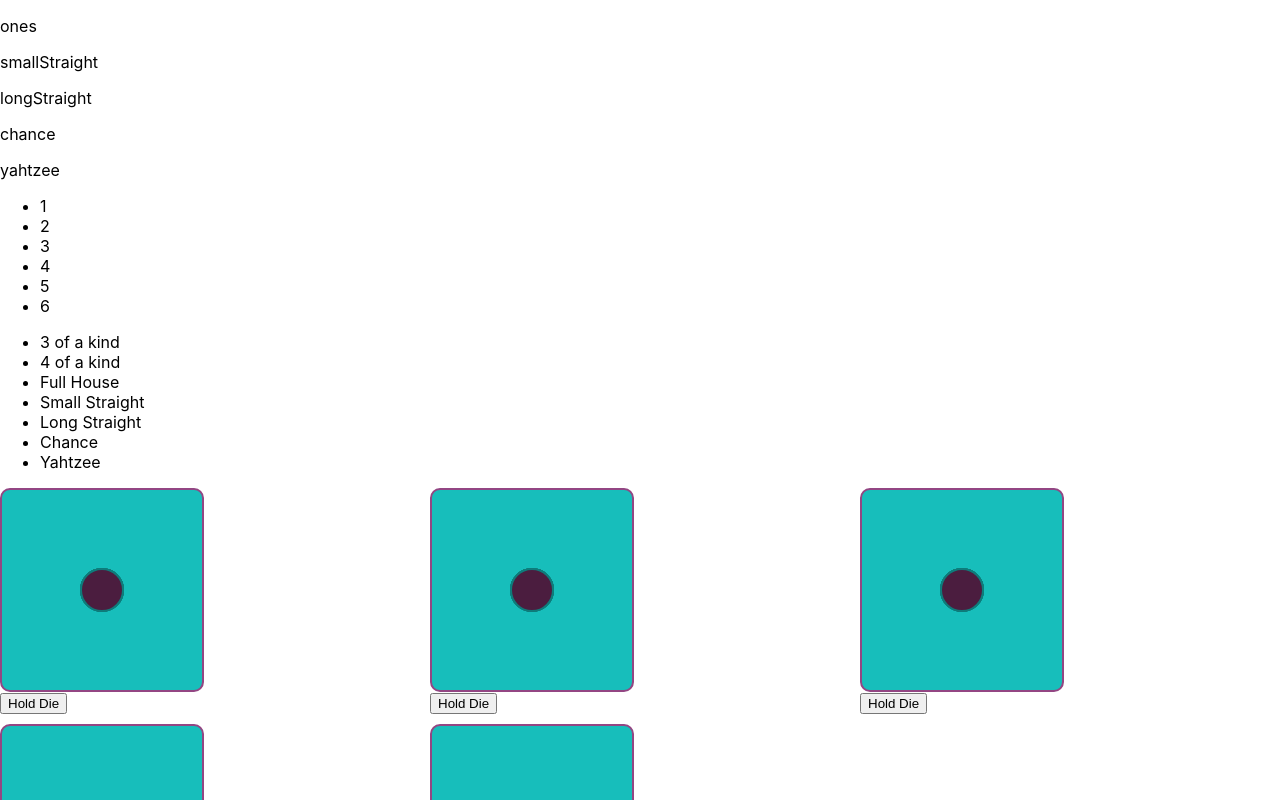
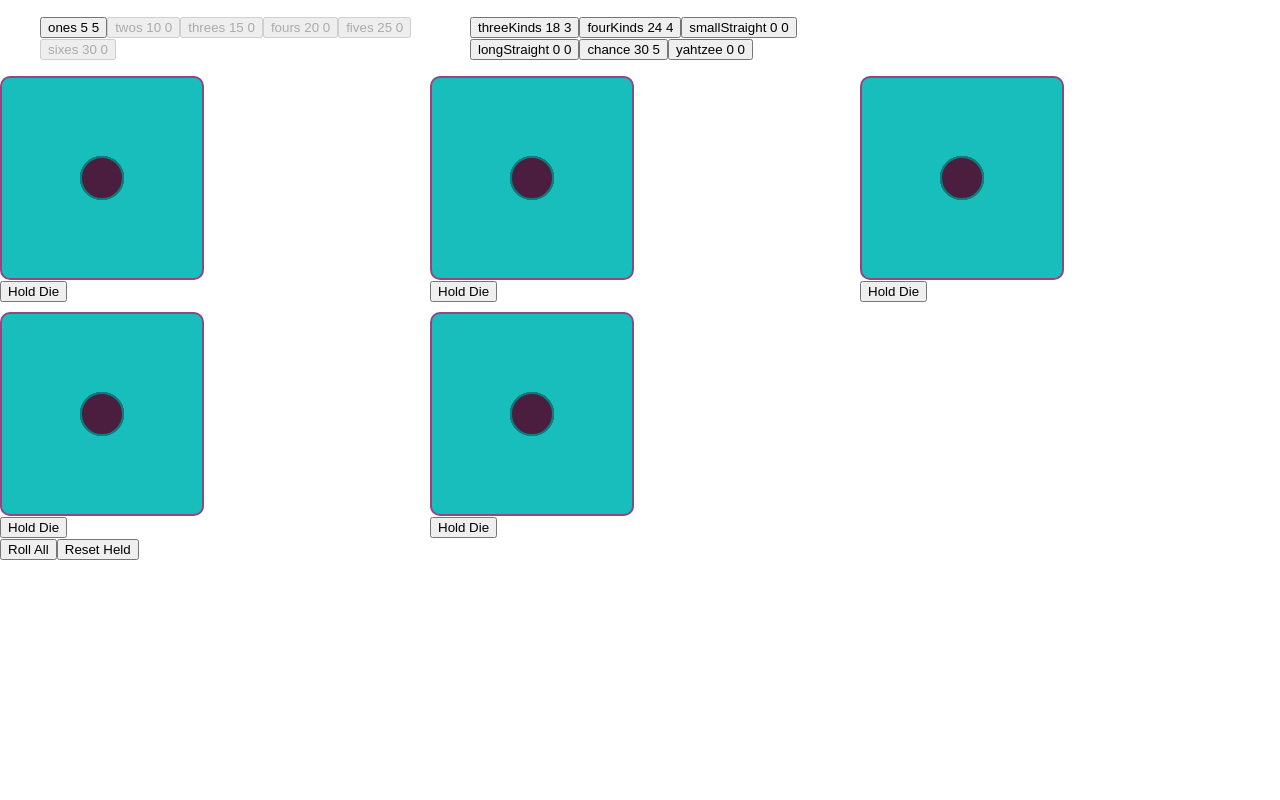
Before and after one commit to LiamMyles/yahtzee-redux, a React (Create React App) app: page / in a window 1280 px wide. Shown: the top 800 px of the page. Built offline with nearby package versions, Linux system fonts and the light colour scheme.

Commit message:
Started work on scoreboard

```diff
--- a/src/App.css
+++ b/src/App.css
@@ -1,5 +1,11 @@
-section {
+.dice {
   display: grid;
   grid-template-columns: repeat(3, 1fr);
   grid-gap: 10px;
 }
+
+.score-board {
+  display: grid;
+  grid-template-columns: repeat(3, 1fr);
+  grid-gap: 10px;
+}
--- a/src/App.jsx
+++ b/src/App.jsx
@@ -52,7 +52,7 @@ function App() {
     <>
       <ScoreBoard dice={diceState.map(({ side }) => side)} />
       <div>
-        <section>
+        <section className="dice">
           {diceState.map((dieState, index) => (
             <div key={index}>
               <Die
@@ -113,48 +113,164 @@ function Die({ side = 1, theme = 1, clickFunction, isHeld }) {
   );
 }
 
+function ScoreButtonSelection({ isValidScore, children }) {
+  return <button disabled={!isValidScore}>{children}</button>;
+}
+
 function ScoreBoard({ dice }) {
-  const scores = [
-    { test: dice => dice.includes(1), name: "ones" },
-    { test: dice => dice.includes(2), name: "twos" },
-    { test: dice => dice.includes(3), name: "threes" },
-    { test: dice => dice.includes(4), name: "fours" },
-    { test: dice => dice.includes(5), name: "fives" },
-    { test: dice => dice.includes(6), name: "sixes" },
-    { test: dice => new Set(dice).size === 3, name: "threeKids" },
-    { test: dice => new Set(dice).size === 2, name: "fourKids" },
-    { test: dice => dice.includes(1), name: "smallStraight" },
-    { test: dice => dice.includes(1), name: "longStraight" },
-    { test: () => true, name: "chance" },
-    { test: dice => new Set(dice).size === 1, name: "yahtzee" }
-  ];
+  function getUpperScoreFunction(scoringNumber) {
+    return dice =>
+      dice
+        .filter(die => die === scoringNumber)
+        .reduce((prev, current) => prev + current, 0);
+  }
+
+  const scores = {
+    upper: [
+      {
+        test: dice => dice.includes(1),
+        name: "ones",
+        topScore: 5,
+        getScore: getUpperScoreFunction(1)
+      },
+      {
+        test: dice => dice.includes(2),
+        name: "twos",
+        topScore: 10,
+        getScore: getUpperScoreFunction(2)
+      },
+      {
+        test: dice => dice.includes(3),
+        name: "threes",
+        topScore: 15,
+        getScore: getUpperScoreFunction(3)
+      },
+      {
+        test: dice => dice.includes(4),
+        name: "fours",
+        topScore: 20,
+        getScore: getUpperScoreFunction(4)
+      },
+      {
+        test: dice => dice.includes(5),
+        name: "fives",
+        topScore: 25,
+        getScore: getUpperScoreFunction(5)
+      },
+      {
+        test: dice => dice.includes(6),
+        name: "sixes",
+        topScore: 30,
+        getScore: getUpperScoreFunction(6)
+      }
+    ],
+    lower: [
+      {
+        test: dice => {
+          const newDice = [...dice];
+          newDice.sort();
+
+          const firstHalf = newDice.slice(0, 3);
+          const endHalf = newDice.slice(2);
+
+          return (
+            firstHalf.every(die => die === firstHalf[0]) ||
+            endHalf.every(die => die === endHalf[0])
+          );
+        },
+        name: "threeKinds",
+        topScore: 18,
+        getScore: dice => {
+          const newDice = [...dice];
+          newDice.sort();
+
+          const firstHalf = newDice.slice(0, 3);
+          const endHalf = newDice.slice(2);
+
+          if (firstHalf.every(die => die === firstHalf[0]))
+            return firstHalf[0] * 3;
+          if (endHalf.every(die => die === endHalf[0])) return endHalf[0] * 3;
+        }
+      },
+      {
+        test: dice => {
+          const newDice = [...dice];
+          newDice.sort();
+
+          const firstHalf = newDice.slice(0, 4);
+          const endHalf = newDice.slice(1);
+
+          return (
+            firstHalf.every(die => die === firstHalf[0]) ||
+            endHalf.every(die => die === endHalf[0])
+          );
+        },
+        name: "fourKinds",
+        topScore: 24,
+        getScore: dice => {
+          const newDice = [...dice];
+          newDice.sort();
+
+          const firstHalf = newDice.slice(0, 4);
+          const endHalf = newDice.slice(1);
+
+          if (firstHalf.every(die => die === firstHalf[0]))
+            return firstHalf[0] * 4;
+          if (endHalf.every(die => die === endHalf[0])) return endHalf[0] * 4;
+        }
+      },
+      {
+        test: dice => dice.includes(1),
+        name: "smallStraight",
+        topScore: 0,
+        getScore: dice => 0
+      },
+      {
+        test: dice => dice.includes(1),
+        name: "longStraight",
+        topScore: 0,
+        getScore: dice => 0
+      },
+      {
+        test: () => true,
+        name: "chance",
+        topScore: 30,
+        getScore: dice => dice.reduce((prev, current) => prev + current, 0)
+      },
+      {
+        test: dice => new Set(dice).size === 1,
+        name: "yahtzee",
+        topScore: 0,
+        getScore: dice => 0
+      }
+    ]
+  };
 
   return (
-    <>
-      {scores
-        .map(score => ({ isValid: score.test(dice), name: score.name }))
-        .filter(score => score.isValid)
-        .map(({ name }) => (
-          <p>{name}</p>
-        ))}
-      <ul>
-        <li>1</li>
-        <li>2</li>
-        <li>3</li>
-        <li>4</li>
-        <li>5</li>
-        <li>6</li>
+    <section className="score-board">
+      <ul className="score-board__scores score-board__scores--upper-section">
+        {scores.upper.map(({ name, test, topScore, getScore }) => {
+          return (
+            <ScoreButtonSelection isValidScore={test(dice)} key={name}>
+              {`${name} ${topScore} ${getScore(dice)}`}
+            </ScoreButtonSelection>
+          );
+        })}
       </ul>
-      <ul>
-        <li>3 of a kind</li>
-        <li>4 of a kind</li>
-        <li>Full House</li>
-        <li>Small Straight</li>
-        <li>Long Straight</li>
-        <li>Chance</li>
-        <li>Yahtzee</li>
+      <ul className="score-board__scores score-board__scores--lower-section">
+        {scores.lower.map(({ name, test, topScore, getScore }) => {
+          if (name === "fourKinds") {
+            console.log(test(dice));
+            console.log(dice);
+          }
+          return (
+            <ScoreButtonSelection isValidScore={test(dice)} key={name}>
+              {`${name} ${topScore} ${getScore(dice)}`}
+            </ScoreButtonSelection>
+          );
+        })}
       </ul>
-    </>
+    </section>
   );
 }
 
```
